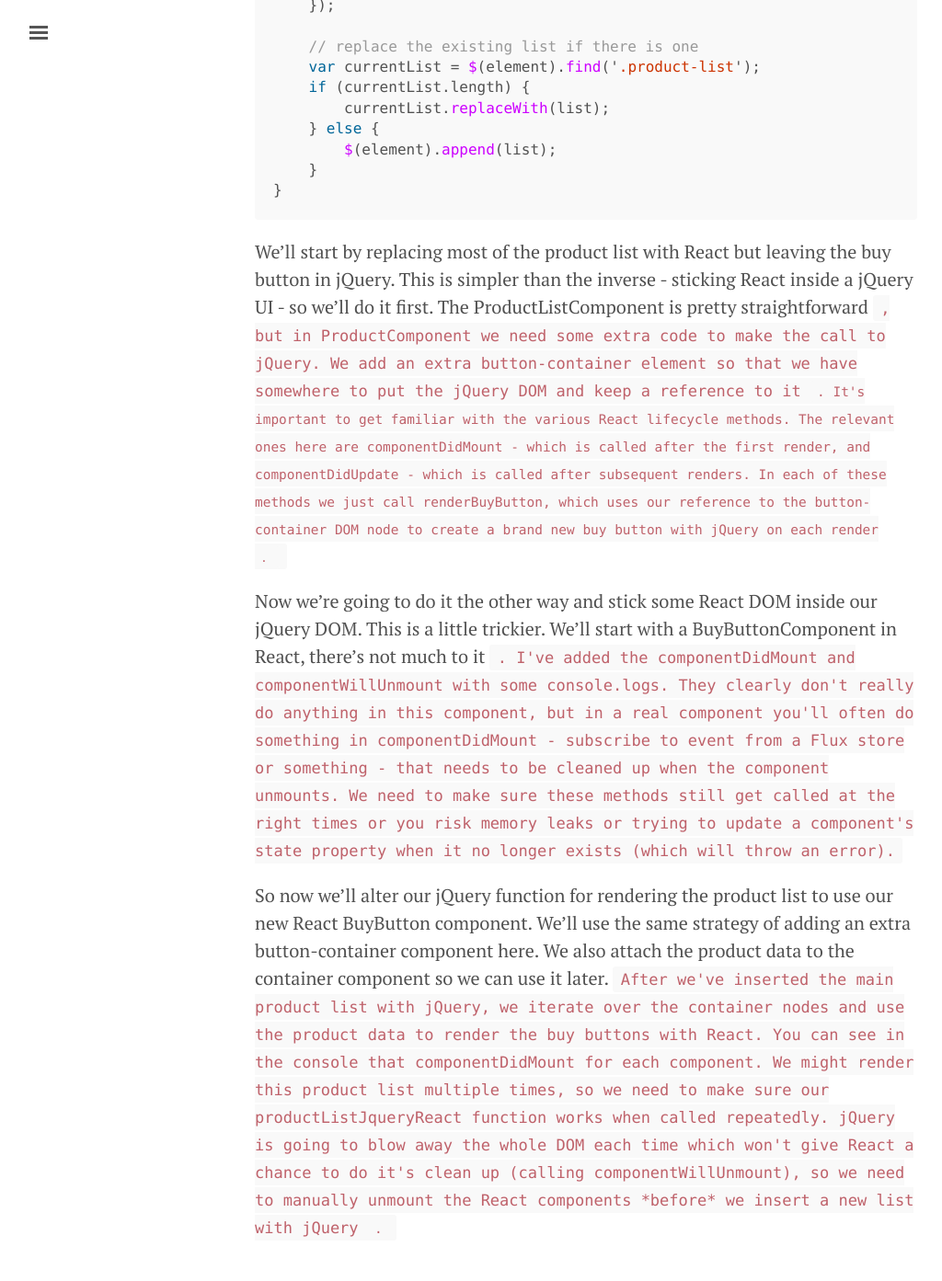
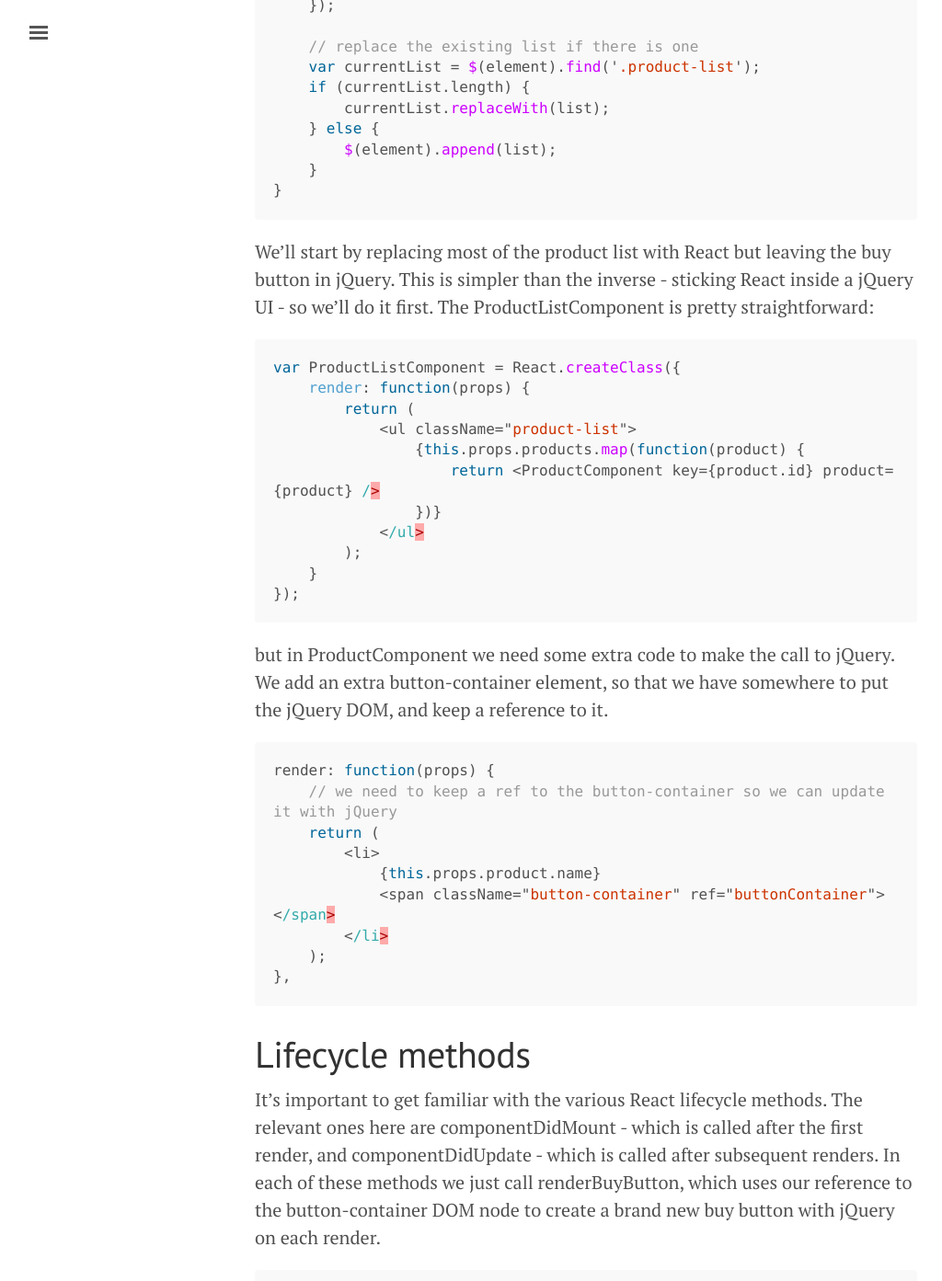
Before and after one commit to oysterhotels/oysterhotels.github.io, a Jekyll site: the page built from _posts/2016-03-14-react-with-jquery.md, in a window 1280 px wide and 1400 px high, scrolled down 2897 px. Shown: the top 1393 px of the window at 92% size, without its empty margins (3-1027 px from the left). Built offline with Jekyll 4.4.1, drawn with Linux system fonts in a browser that asks for light colours; comment, search, counter and statistics services are not loaded; some of the changed text lies outside the part shown.

Commit message:
Update 2016-03-14-react-with-jquery.md

````diff
--- a/_posts/2016-03-14-react-with-jquery.md
+++ b/_posts/2016-03-14-react-with-jquery.md
@@ -47,7 +47,7 @@ As an example we'll start by rendering a simple list of products with jQuery. We
 for each product and a button to buy it. Then we'll get into replacing parts of the UI with React.
 
 Our jQuery product list is pretty basic - it takes an array of products and inserts the list into
-#product-list-container. If the product list is updated, you just call productListJustJquery() again
+\#product-list-container. If the product list is updated, you just call productListJustJquery() again
 and replace the whole list with a new list.
 
 ```javascript
@@ -75,7 +75,7 @@ var products = [
 ];
 
 function buyProduct(productId) {
-    alert('Bought product: ' + productId);
+    // buy the product
 }
 
 /* -- Just jQuery -- */
@@ -113,14 +113,56 @@ function productListJustJquery(products, element) {
 
 We'll start by replacing most of the product list with React but leaving the buy button in jQuery.
 This is simpler than the inverse - sticking React inside a jQuery UI - so we'll do it first.
-The ProductListComponent is pretty straightforward <code component>, but in ProductComponent we need some extra
-code to make the call to jQuery. We add an extra button-container element
-so that we have somewhere to put the jQuery DOM and keep a reference to it <code render>.
+The ProductListComponent is pretty straightforward:
+
+```javascript
+var ProductListComponent = React.createClass({
+    render: function(props) {
+        return (
+            <ul className="product-list">
+                {this.props.products.map(function(product) {
+                    return <ProductComponent key={product.id} product={product} />
+                })}
+            </ul>
+        );
+    }
+});
+```
+
+but in ProductComponent we need some extra
+code to make the call to jQuery. We add an extra button-container element,
+so that we have somewhere to put the jQuery DOM, and keep a reference to it.
+
+```javascript
+render: function(props) {
+    // we need to keep a ref to the button-container so we can update it with jQuery
+    return (
+        <li>
+            {this.props.product.name}
+            <span className="button-container" ref="buttonContainer"></span>
+        </li>
+    );
+},
+```
+# Lifecycle methods
 It's important to get familiar with the various React lifecycle methods.
 The relevant ones here are componentDidMount - which is called after the first render, and
 componentDidUpdate - which is called after subsequent renders. In each of these methods we just call
 renderBuyButton, which uses our reference to the button-container DOM node to create a brand new buy
-button with jQuery on each render <code methods>.
+button with jQuery on each render.
+
+```javascript
+componentDidMount: function() {
+    this.renderBuyButton();
+},
+componentDidUpdate: function() {
+    this.renderBuyButton();
+},
+renderBuyButton: function() {
+    // render the buy button with jQuery
+    $(this.refs.buttonContainer).html(buyButtonJquery(this.props.product));
+}
+```
 
 Now we're going to do it the other way and stick some React DOM inside our jQuery DOM. This is a little
 trickier. We'll start with a BuyButtonComponent in React, there's not much to it <code component>. I've
````
